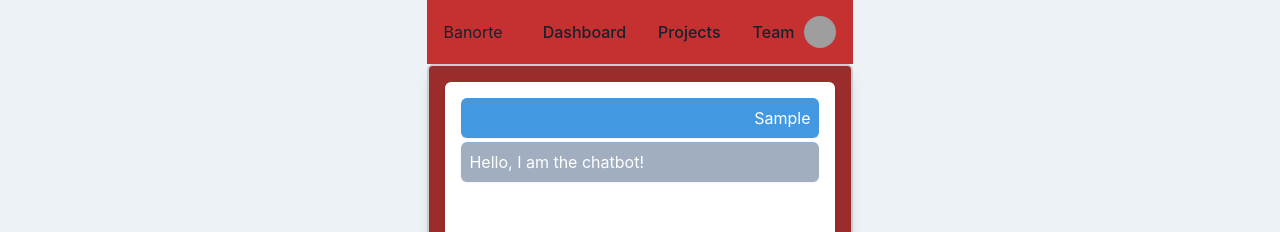
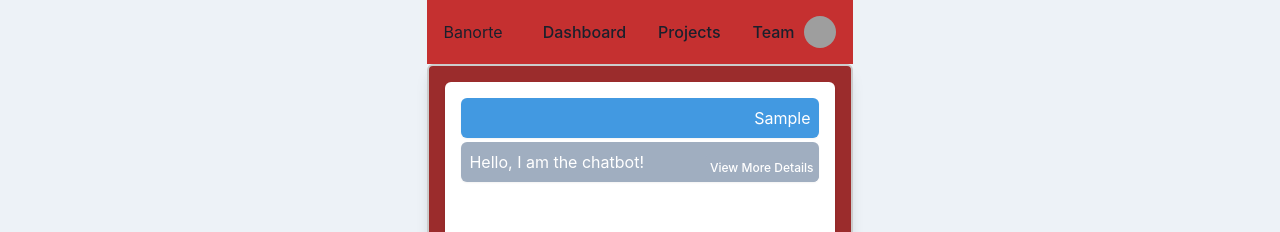
Before and after one commit to linusmtz/hackmty2023, a React (Vite) app in the folder hackmty/: page /chatbot in a window 1280 px wide. Both pictures are taken after typing "Sample" into the empty fields and a click on the button "Send". Shown: the top 232 px of the page. Built offline with nearby package versions, Linux system fonts and the light colour scheme; grey boxes are pictures that could not be loaded.

Commit message:
Added button

```diff
--- a/hackmty/src/components/AsistenteVirtual/chatBot.jsx
+++ b/hackmty/src/components/AsistenteVirtual/chatBot.jsx
@@ -8,6 +8,7 @@ import {
   Text,
   extendTheme,
   CSSReset,
+  border,
 } from '@chakra-ui/react';
 
 const Chatbot = () => {
@@ -17,19 +18,19 @@ const Chatbot = () => {
   const handleSendMessage = () => {
     if (inputMessage.trim() === '') return;
 
-    // Add user message to the chat
-    const newMessages = messages;
-    newMessages.push({ text: inputMessage, user: true });
-
-    setMessages(messages);
+    // Add user message to the chat history
+    const newMessages = [...messages, { text: inputMessage, user: true }];
+    setMessages(newMessages);
     setInputMessage('');
 
     // Simulate a response from the chatbot (you can replace this with an actual API call)
     setTimeout(() => {
-      setMessages([
-        ...messages,
-        { text: 'Hello, I am the chatbot!', user: false },
-      ]);
+      const botResponse = {
+        text: 'Hello, I am the chatbot!',
+        user: false,
+        isSpecial: true, // Add a flag to mark it as a special message
+      };
+      setMessages([...newMessages, botResponse]);
     }, 1000);
   };
 
@@ -50,7 +51,6 @@ const Chatbot = () => {
       borderRadius="md"
       boxShadow="lg"
       bg="red.700"
-
     >
       <Box
         id="chat-container"
@@ -72,9 +72,25 @@ const Chatbot = () => {
             borderRadius="md"
             boxShadow="sm"
             marginBottom="4px"
-
+            position="relative" // Position relative for absolute positioning of "View More Details"
           >
             {message.text}
+            {message.isSpecial && (
+              <Box
+                position="absolute"
+                bottom="0"
+                right="0"
+                bg="gray.400  "
+                color="white"
+                p={1}
+                borderRadius="md"
+                fontSize="12px"
+              >
+                <button style={border}>
+                View More Details
+                </button>
+              </Box>
+            )}
           </Text>
         ))}
       </Box>
```
